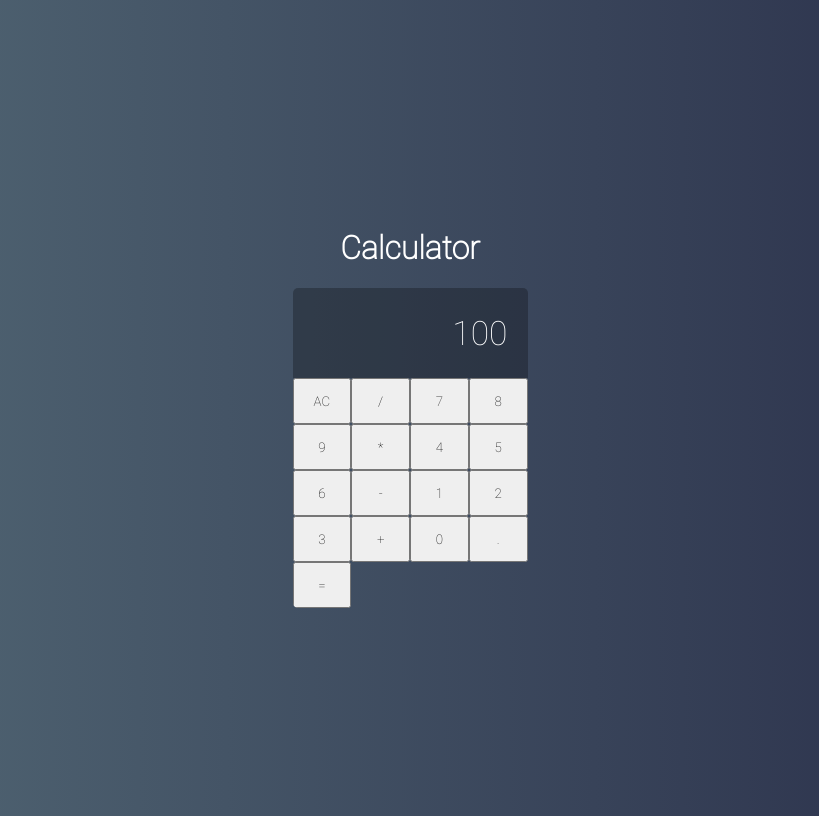
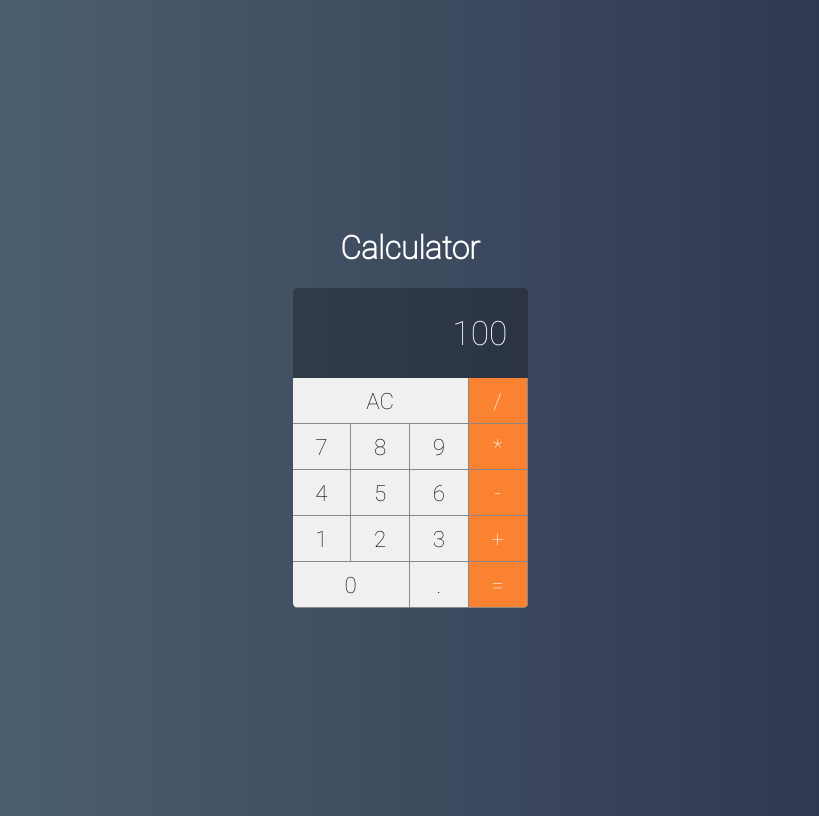
Before and after one commit to Rharuow/React-Calculator, a React (Create React App) app in the folder calculator/: page / in a window 1280 px wide. Shown: the whole page, without its empty margins (230-1049 px from the left). Built offline with nearby package versions, Linux system fonts and the light colour scheme.

Commit message:
style buttons

```diff
--- a/calculator/src/components/Button.css
+++ b/calculator/src/components/Button.css
@@ -5,3 +5,24 @@
     border-right: var(--border-button);
     border-bottom: var(--border-button);
 }
+
+.button:active {
+    background-color: #ccc;
+}
+
+.button.double {
+    grid-column: span 2;
+}
+
+.button.triple {
+    grid-column: span 3;
+}
+
+.button.operation {
+    background-color: #fa8231;
+    color: #FFF;
+}
+
+.button.operation:active {
+    background-color: #fa8231cc;
+}
--- a/calculator/src/components/Button.jsx
+++ b/calculator/src/components/Button.jsx
@@ -1,7 +1,22 @@
 import React from 'react'
+import './Button.css'
 
 export default props => {
     return (
-        <button className="button">{props.label}</button>
+        <button
+
+            // onClick={(e => props.click && props.click(e.target.innerHTML) )}
+
+            onClick={e => props.click && props.click(props.label)}
+
+            className={
+            `button
+            ${props.operation ? 'operation': ''}
+            ${props.double ? 'double': ''}
+            ${props.triple ? 'triple': ''}`
+            }
+        >
+            {props.label}
+        </button>
     )
 }
--- a/calculator/src/main/Calculator.jsx
+++ b/calculator/src/main/Calculator.jsx
@@ -5,27 +5,48 @@
 import Display from '../components/Display'
 
 export default class Calculator extends Component {
+
+    constructor (props) {
+        super(props)
+        this.clearMemory = this.clearMemory.bind(this)
+        this.setOperation = this.setOperation.bind(this)
+        this.addDigit = this.addDigit.bind(this)
+    }
+
+    clearMemory() {
+        console.log('limpar')
+    }
+
+    setOperation(operation) {
+        console.log(operation)
+    }
+
+    addDigit(n) {
+        console.log(n)
+    }
+
     render() {
+
         return(
             <div className="calculator">
-                <Display value={100}/>
-                <Button label="AC"/>
-                <Button label="/"/>
-                <Button label="7"/>
-                <Button label="8"/>
-                <Button label="9"/>
-                <Button label="*"/>
-                <Button label="4"/>
-                <Button label="5"/>
-                <Button label="6"/>
-                <Button label="-"/>
-                <Button label="1"/>
-                <Button label="2"/>
-                <Button label="3"/>
-                <Button label="+"/>
-                <Button label="0"/>
-                <Button label="."/>
-                <Button label="="/>
+                <Display value={100} />
+                <Button label="AC" click={this.clearMemory} triple/>
+                <Button label="/" operation click={this.clearMemory}/>
+                <Button label="7" click={this.addDigit}/>
+                <Button label="8" click={this.addDigit}/>
+                <Button label="9" click={this.addDigit}/>
+                <Button label="*" click={this.addDigit} operation={true}/>
+                <Button label="4" click={this.addDigit}/>
+                <Button label="5" click={this.addDigit}/>
+                <Button label="6" click={this.addDigit}/>
+                <Button label="-" click={this.addDigit} operation={true}/>
+                <Button label="1" click={this.addDigit}/>
+                <Button label="2" click={this.addDigit}/>
+                <Button label="3" click={this.addDigit}/>
+                <Button label="+" click={this.addDigit} operation={true}/>
+                <Button label="0" click={this.addDigit} double/>
+                <Button label="." click={this.addDigit}/>
+                <Button label="=" click={this.addDigit} operation={true}/>
             </div>
         )
     }
```
